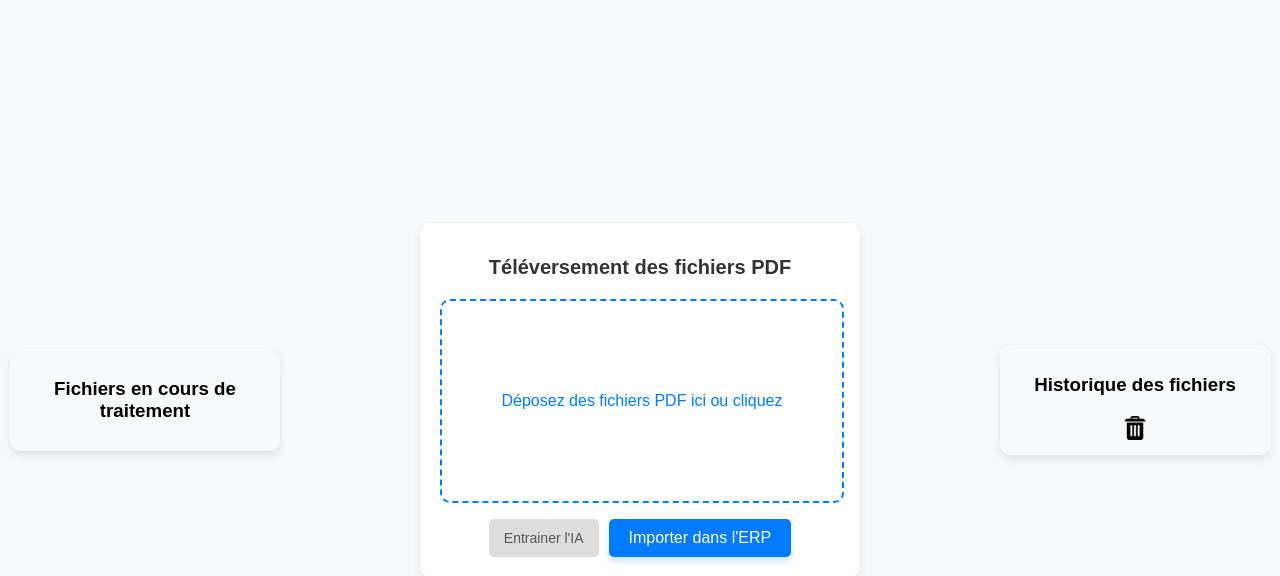
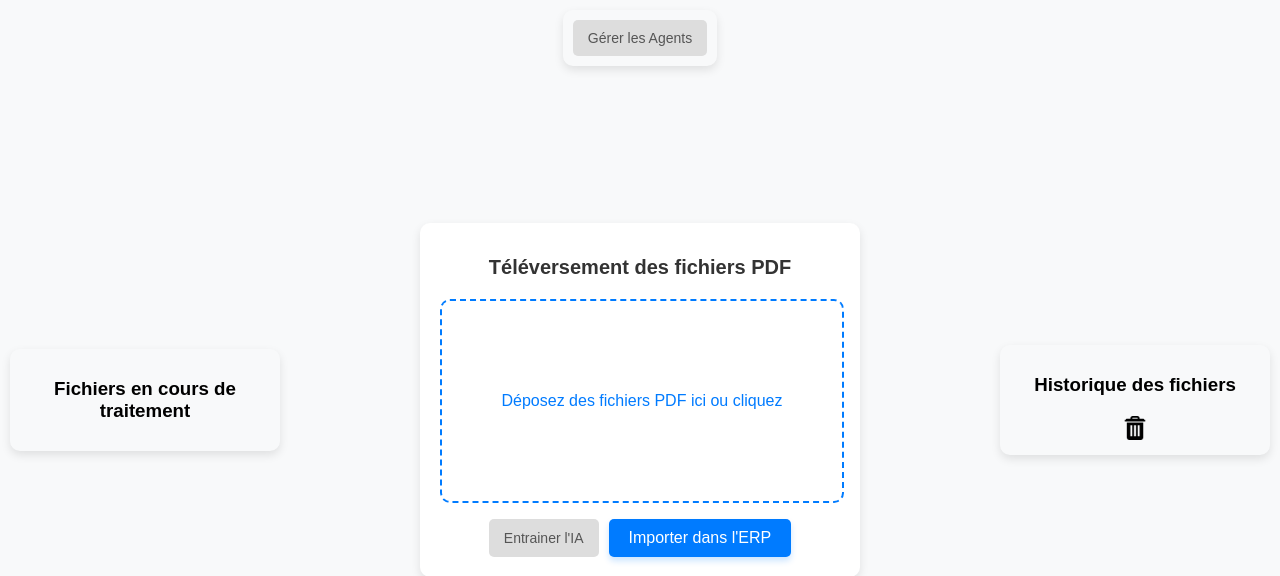
Before and after one commit to Tizmax/SUDFRO, a Flask app: page / in a window 1280 px wide. Shown: the top 576 px of the page. Run offline with Flask 3, Linux system fonts and the light colour scheme; data that the repository does not hold is empty.

Commit message:
Ajout Agents (page gestion des agents + aiguillage & agent par défaut + agents.json rempli)

```diff
--- a/app.py
+++ b/app.py
@@ -8,12 +8,14 @@ from csvtotxt import format_txt_from_csv
 
 app = Flask(__name__)
 history_lock = threading.Lock() # Verrou pour la gestion de l'historique
+agents_lock = threading.Lock() # Verrou pour la gestion de l'historique
 
 UPLOAD_FOLDER = "uploads"
 DEBUG_FOLDER = "debug"
 os.makedirs(UPLOAD_FOLDER, exist_ok=True)
 os.makedirs(DEBUG_FOLDER, exist_ok=True)
 HISTORY_FILE = "history.json"
+AGENTS_FILE = "agents.json"
 
 def load_history():
     if os.path.exists(HISTORY_FILE):
@@ -73,13 +75,63 @@ def update_history_status(filename, new_status):
         save_history(history)  # Sauvegarde proprement
 
 
+def load_agents():
+    """Charge les agents depuis le fichier JSON (format dictionnaire)."""
+    with agents_lock:
+        try:
+            if os.path.exists(AGENTS_FILE):
+                with open(AGENTS_FILE, 'r', encoding='utf-8') as f:
+                    # Charger directement le dictionnaire
+                    data = json.load(f)
+                    if isinstance(data, dict):
+                        return data
+                    else:
+                        print(f"Warning: {AGENTS_FILE} ne contient pas un objet JSON valide. Retour d'un dict vide.")
+                        # Optionnel : essayer de corriger ou écraser avec un dict vide
+                        # save_agents_data({}) # Attention: écrase les données existantes si invalides
+                        return {}
+            else:
+                # Si le fichier n'existe pas, créer un fichier avec un objet vide
+                with open(AGENTS_FILE, 'w', encoding='utf-8') as f:
+                    json.dump({}, f)
+                return {}
+        except (json.JSONDecodeError, IOError) as e:
+            print(f"Erreur lors de la lecture de {AGENTS_FILE}: {e}")
+            return {} # Retourner un dictionnaire vide en cas d'erreur
+
+def save_agents_data(agents_dict):
+    """Sauvegarde le dictionnaire des agents dans le fichier JSON."""
+    if not isinstance(agents_dict, dict):
+        print("Erreur: save_agents_data attend un dictionnaire.")
+        return False
+    with agents_lock:
+        try:
+            with open(AGENTS_FILE, 'w', encoding='utf-8') as f:
+                json.dump(agents_dict, f, indent=2, ensure_ascii=False) # Sauvegarder le dictionnaire
+            return True
+        except IOError as e:
+            print(f"Erreur lors de l'écriture de {AGENTS_FILE}: {e}")
+            return False
+
+def agentid_by_filename(filename):
+    """Trouve un agent par son nom dans le fichier JSON."""
+    with agents_lock:
+        try:
+            with open(AGENTS_FILE, 'r', encoding='utf-8') as f:
+                data = json.load(f)
+                for name,id in data.items():
+                    if name in filename:
+                        return id
+                return data.get("Default")  # Return default agent ID if no specific match found
+        except (json.JSONDecodeError, IOError) as e:
+            print(f"Erreur lors de la lecture de {AGENTS_FILE}: {e}")
+    return None
+
 # ➡️ Page principale
 @app.route("/")
 def upload_page():
     return render_template("upload.html")
 
-
-processing_status = {}  # Stocke l'état des fichiers traités
 
 def process_file(filename, file_content):
     """ Fonction exécutée en arrière-plan pour traiter le fichier PDF """
@@ -88,8 +140,13 @@ def process_file(filename, file_content):
     if not add:
         return
     try:
+        # Choix du meilleur agent
+        agent_id = agentid_by_filename(filename)
+
+        print(f"Agent ID trouvé pour {filename}: {agent_id}")
+
         # Conversion PDF → CSV
-        csv_content = generate_csv_from_pdf(file_content, debug=True)
+        csv_content = generate_csv_from_pdf(file_content, agent_id, debug=True)
 
         # Conversion CSV → TXT
         txt_content = format_txt_from_csv(csv_content)
@@ -133,14 +190,6 @@ def upload_file():
 
     return jsonify({"message": "Fichiers reçus, traitement en cours", "files": file_names}), 200
 
-# ⬅️ Requête sur le statut de traitement des fichiers
-@app.route("/check_status", methods=["POST"])
-def check_status():
-    data = request.get_json()
-    filenames = data.get("filenames", [])
-
-    status = {filename: processing_status.get(filename, "unknown") for filename in filenames}
-    return jsonify(status)
 
 
 # 🔄️ Traite partiellement le fichier sélectionné et renvoie sur la page de débug
@@ -159,8 +208,12 @@ def debug_file():
     if file.filename == "" or not file.filename.lower().endswith(".pdf"):
         return "Fichier invalide", 400
 
+    # Choix du meilleur agent
+    agent_id = agentid_by_filename(file.filename)
 
-    generate_csv_from_pdf(file.read(), debug=True)
+    print(f"Agent ID trouvé pour {file.filename}: {agent_id}")
+
+    generate_csv_from_pdf(file.read(), agent_id, debug=True)
 
     return redirect(url_for("debug_result_page"))
 
@@ -207,5 +260,29 @@ def debug_final():
     return render_template('debug_final.html', csv_content=csv_content, txt_content=txt_content)
 
 
+@app.route('/agents')
+def agents():
+    """Affiche la page de gestion des agents."""
+    agents_list = load_agents()
+    return render_template('agents.html', agents=agents_list)
+
+@app.route('/save_agents', methods=['POST'])
+def save_agents_route():
+    """Reçoit les données des agents depuis le client et les sauvegarde."""
+    try:
+        agents_data = request.get_json()
+        if not isinstance(agents_data, dict):
+             raise ValueError("Les données reçues ne sont pas un dictionnaire.")
+        # Ajouter une validation plus poussée si nécessaire (champs requis, format ID...)
+
+        if save_agents_data(agents_data):
+            return jsonify({"status": "ok", "message": "Agents sauvegardés avec succès."})
+        else:
+            return jsonify({"status": "error", "message": "Erreur lors de la sauvegarde des agents."}), 500
+    except Exception as e:
+        print(f"Erreur dans /save_agents: {e}")
+        return jsonify({"status": "error", "message": str(e)}), 400
+
+
 if __name__ == "__main__":
     app.run(debug=True)
--- a/pdftocsv.py
+++ b/pdftocsv.py
@@ -1,5 +1,6 @@
-from io import BytesIO
+from io import BytesIO, StringIO
 import os
+import csv
 from mistralai import Mistral
 import pdfplumber
 
@@ -10,6 +11,9 @@ with open('MISTRAL_API_KEY.txt', 'r') as file:
     api_key = file.read().strip()
 
 client = Mistral(api_key)
+
+HEADER_LINE_1 = ["Nom du fournisseur", "Numéro Siret Fournisseur", "Numéro du BL fournisseur", "Référence de commande", "Date de livraison"] # 5 colonnes
+HEADER_LINE_3 = ["Référence fournisseur","Libellé du produit","DLC / DLUO / DLM","Nombre de colis","Poids net","Nombre de pièce","Unité","Numéro de Lot"] # 8 colonnes
 
 def extract_text_from_pdf(byte):
 
@@ -23,10 +27,10 @@ def extract_text_from_pdf(byte):
 
     return text
 
-def generate_csv_from_text(text):
+def generate_csv_from_text(text, agent):
     # Envoie de la requête à l'API
     chat_response = client.agents.complete(
-        agent_id="ag:d529f822:20250409:sudfro:2dac9571",
+        agent_id=agent,
         messages = [
             {
                 "role": "user",
@@ -34,21 +38,92 @@ def generate_csv_from_text(text):
             },
         ]
     )
+    # Récupération de la réponse
+    content = chat_response.choices[0].message.content
 
-    # Récupération de la réponse de l'API
-    response = chat_response.choices[0].message.content
+    # ✅ Gère les deux cas : texte simple OU liste de chunks
+    if isinstance(content, list):
+        # On concatène tous les morceaux de type "text"
+        response = "".join(chunk.get("text", "") for chunk in content if chunk.get("type") == "text")
+    else:
+        response = content
+
 
     return response
 
-def generate_csv_from_pdf(byte, debug=False):
+def format_csv(raw_csv_string: str) -> str:
+    """
+    Force la structure du CSV retourné par l'IA.
+    - Impose les 3 premières lignes (en-têtes fixes).
+    - S'assure que les lignes de données (à partir de la 4ème) ont 8 colonnes.
+    - Garantit un minimum de 3 lignes dans le résultat final.
+    """
+    processed_rows = [
+        HEADER_LINE_1,
+        [""] * len(HEADER_LINE_1),
+        HEADER_LINE_3
+    ]
+
+    try:
+        # Utiliser io.StringIO pour lire la chaîne comme un fichier
+        csvfile = StringIO(raw_csv_string)
+        reader = csv.reader(csvfile)
+        rows = list(reader)
+
+        if len(rows) > 1 :
+            target_cols = len(HEADER_LINE_1) # Nombre de colonnes de la 1ère ligne d'en-tête
+            row = rows[1] # 2ème ligne
+            num_cols = len(row) # Nombre de colonnes de la 2ème ligne
+            if target_cols > num_cols:
+                row += [""] * (target_cols - num_cols)
+                print(f"Warning: Ligne 1 complétée (avait {num_cols} colonnes): {row}")
+            elif target_cols < num_cols:
+                row = row[:target_cols]
+                print(f"Warning: Ligne 1 tronquée (avait {num_cols} colonnes): {row}")
+            processed_rows[1] = rows[1] # Remplacer la ligne vide par la 2ème ligne de l'IA
+
+        for row in rows[3:]: # Traiter les lignes de données à partir de la 3ème ligne de l'IA
+            if not any(field.strip() for field in row): # Ignorer lignes complètement vides
+                 continue
+
+            num_cols = len(row)
+            target_cols = len(HEADER_LINE_3) # Nombre de colonnes de la 1ère ligne d'en-tête
+
+            if num_cols == target_cols:
+                processed_rows.append(row)
+            elif num_cols > target_cols:
+                # Tronquer la ligne si elle a trop de colonnes
+                processed_rows.append(row[:target_cols])
+                print(f"Warning: Ligne IA tronquée (avait {num_cols} colonnes): {row}")
+            else: # num_cols < target_cols
+                # Compléter la ligne avec des chaînes vides si pas assez de colonnes
+                processed_rows.append(row + [""] * (target_cols - num_cols))
+                print(f"Warning: Ligne IA complétée (avait {num_cols} colonnes): {row}")
+
+    except Exception as e:
+        # En cas d'erreur de parsing CSV (si l'IA renvoie n'importe quoi)
+        print(f"Erreur lors du parsing du CSV de l'IA: {e}. Utilisation des en-têtes par défaut uniquement.")
+        # 'processed_rows' contient déjà les 3 lignes d'en-tête par défaut.
+
+    # Reconvertir la liste de listes en chaîne CSV
+    output = StringIO()
+    writer = csv.writer(output)
+    writer.writerows(processed_rows)
+
+    return output.getvalue()
+
+
+
+def generate_csv_from_pdf(byte, agent_id, debug=False):
     text = extract_text_from_pdf(byte)
     if debug:
         path = os.path.join(DEBUG_FOLDER, "debug.txt")
         with open(path, 'w', encoding='utf-8') as text_file:
             text_file.write(text)
-    csv = generate_csv_from_text(text)
+    csv = generate_csv_from_text(text, agent_id)
+    formated_csv = format_csv(csv)
     if debug:
         path = os.path.join(DEBUG_FOLDER, "debug.csv")
-        with open(path, 'w', encoding='utf-8') as csv_file:
-            csv_file.write(csv)
-    return csv
+        with open(path, 'w', encoding='utf-8', newline='') as csv_file:
+            csv_file.write(formated_csv)
+    return formated_csv
--- a/static/css/style.css
+++ b/static/css/style.css
@@ -49,10 +49,21 @@ body {
     overflow-y: auto;  /* Activation du scroll vertical */
 }
 
+.other {
+    position: fixed;
+    top: 10px;
+    background: #f8f9fa;
+    box-shadow: 0 4px 10px rgba(0, 0, 0, 0.1);
+    border-radius: 10px;
+    padding: 10px;
+    text-align: center;
+    max-height: 95vh; /* Hauteur max à 95% de la fenêtre */
+    overflow-y: auto;  /* Activation du scroll vertical */
+}
 
 /* Conteneur debug */
 .container-debug {
-    width: 1000px;
+    width: auto;
     padding: 20px;
     background: white;
     box-shadow: 0 4px 10px rgba(0, 0, 0, 0.1);
@@ -211,7 +222,8 @@ button:hover img {
     word-wrap: break-word;
 }
 
-#csvTable {
+.table-style {
+    width: 100% ;
     padding-bottom: 30px;
 }
 
--- a/templates/debug_result.html
+++ b/templates/debug_result.html
@@ -6,7 +6,7 @@
         <h1>Édition du CSV</h1>
 
         <!-- Partie dynamique : Affichage du tableau de données modifiables -->
-        <table id="csvTable">
+        <table class="table-style">
             <thead>
                 <tr id="headerRow"></tr>
             </thead>
--- a/templates/upload.html
+++ b/templates/upload.html
@@ -29,8 +29,16 @@
             <h3>Fichiers en cours de traitement</h3>
             <ul id="processing-list"></ul>
         </div>
+        <div class="other">
+            <button class="btn-secondary" onclick="agents()">Gérer les Agents</button>
+        </div>
 
     <script>
+
+        function agents() {
+            window.location.href = "{{ url_for('agents') }}";
+        }
+
         const dropzone = document.getElementById("dropzone");
         const fileInput = document.getElementById("fileInput");
         const fileList = document.getElementById("fileList");
```
Also changed, not shown: agents.json (added, +20 -0 lines), templates/agents.html (added, +125 -0 lines).
